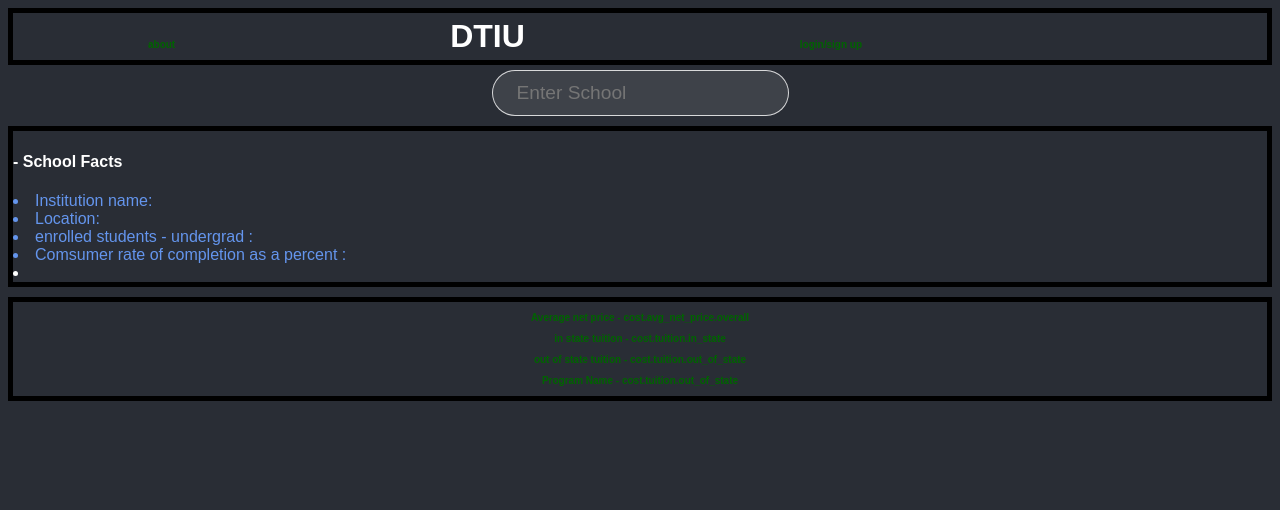
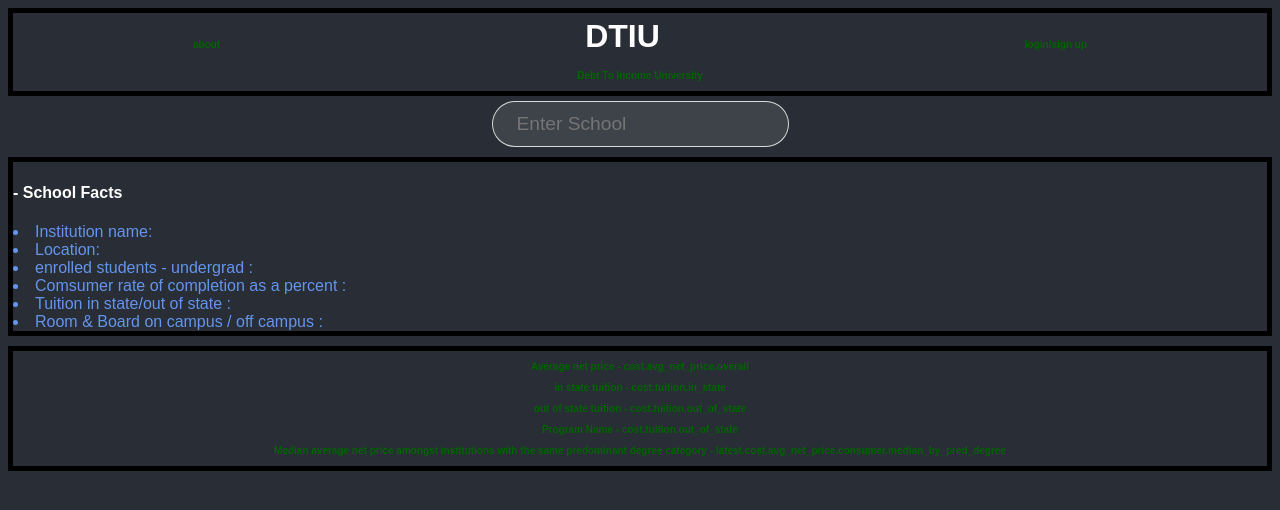
Before and after one commit to Remidemic/DTIUniversity, a React (Create React App) app: page / in a window 1280 px wide. Shown: the top 510 px of the page. Built offline with nearby package versions, Linux system fonts and the light colour scheme; no server answers.

Commit message:
gh-pages v3

```diff
--- a/src/components/DetailsCard.js
+++ b/src/components/DetailsCard.js
@@ -11,6 +11,7 @@ function DetailsCard(props) {
             <h3>in state tuition - cost.tuition.in_state</h3>
             <h3>out of state tuition - cost.tuition.out_of_state</h3>
             <h3>Program Name - cost.tuition.out_of_state</h3>
+            <h3>Median average net price amongst institutions with the same predominant degree category - latest.cost.avg_net_price.consumer.median_by_pred_degree</h3>
 
 
         </div>
@@ -18,3 +19,4 @@ function DetailsCard(props) {
 }
 
 export default DetailsCard
+// latest.cost.avg_net_price.consumer.median_by_pred_degree = Median average net price amongst institutions with the same predominant degree category
--- a/src/components/MainResults.jsx
+++ b/src/components/MainResults.jsx
@@ -71,3 +71,5 @@ function MainResults() {
 }
 
 export default MainResults
+
+// latest.cost.avg_net_price.consumer.median_by_pred_degree = Median average net price amongst institutions with the same predominant degree category
--- a/src/components/MajorsList.js
+++ b/src/components/MajorsList.js
@@ -7,8 +7,9 @@ const MajorsList = ({ data }) => {
         <>
             {data.results ?
                 <div>
-                    <p> Full list of majors</p>
-                    <a href=''> {data.results[0].latest.programs.cip_4_digit.length} Majors listed </a>
+                    <p> Full list of
+                    <a href=''> {data.results[0].latest.programs.cip_4_digit.length} </a>
+                        programs listed</p>
                     <br />
                     {data.results[0].latest.programs.cip_4_digit.map((major) =>
                         <li className='majorList' key={Math.random()}>
--- a/src/components/Navbar.js
+++ b/src/components/Navbar.js
@@ -2,11 +2,14 @@ import React from 'react'
 import classes from './Navbar.module.css'
 function Navbar() {
     return (
-        <div className={`${classes.navbar}`}>
-            <h3>about</h3>
-            <h1  >DTIU </h1>
-            <h3>login/sign up</h3>
-            <h3></h3>
+
+        <div className={`${classes.box}`}>
+            <div className={`${classes.navbar}`}>
+                <h3>about</h3>
+                <h1>DTIU</h1>
+                <h3>login/sign up</h3>
+            </div>
+            <h3>Debt To Income University</h3>
         </div>
     )
 }
--- a/src/components/Navbar.module.css
+++ b/src/components/Navbar.module.css
@@ -2,10 +2,16 @@ h1{
     margin: 5px;
 }
 
+
 .navbar{
-    border: 5px solid black;
+
     display: flex;
     flex-direction: row;
     align-items: flex-end;
     justify-content: space-around;
+    padding: 0;
 }
+
+.box{
+    border: 5px solid black;
+}
--- a/src/components/SchoolFacts.js
+++ b/src/components/SchoolFacts.js
@@ -26,7 +26,7 @@ function SchoolFacts({ data }) {
                     <h4 className={`${classes.result}`}>{`${data.results[0].school.city},
                         ${data.results[0].school.state}
                         ${data.results[0].school.zip}`}
-                     </h4>
+                    </h4>
                     : null
                 }
             </li>
@@ -40,7 +40,7 @@ function SchoolFacts({ data }) {
                 }
             </li>
 
-            <li className={`${classes.title}` }>Comsumer rate of completion as a percent :
+            <li className={`${classes.title}`}>Comsumer rate of completion as a percent :
 
                 {data.results ?
                     <h4 className={`${classes.result}`}>{data.results[0].latest.completion.consumer_rate}</h4>
@@ -49,10 +49,21 @@ function SchoolFacts({ data }) {
                 }
             </li>
 
-            <li>
-
+            <li className={`${classes.title}`}>
+                Tuition in state/out of state :
                 {data.results ?
-                    <h4>{data.results[0].latest.cost.attendance.academic_year}</h4>
+                    <h4 className={`${classes.result}`}> $ {`${data.results[0].latest.cost.tuition.in_state} / $
+                        ${data.results[0].latest.cost.tuition.out_of_state}`}
+                    </h4>
+                    : null
+                }
+            </li>
+            <li className={`${classes.title}`}>
+                Room & Board on campus / off campus :
+                {data.results ?
+                    <h4 className={`${classes.result}`}> $ {`${data.results[0].latest.cost.roomboard.oncampus} / $
+                        ${data.results[0].latest.cost.roomboard.offcampus}`}
+                    </h4>
                     : null
                 }
             </li>
```
Also changed, not shown: src/components/About.js (added, +19 -0 lines).
